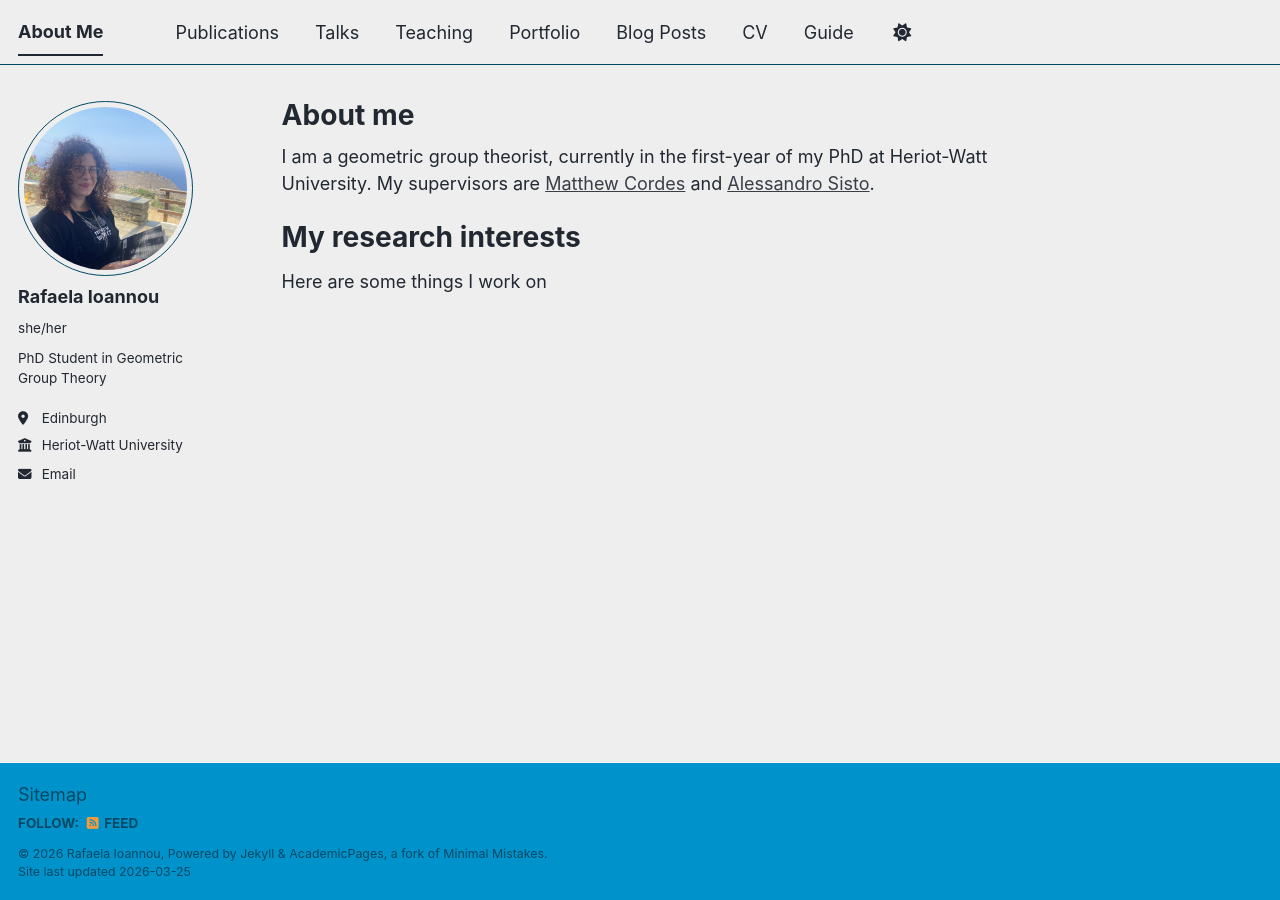
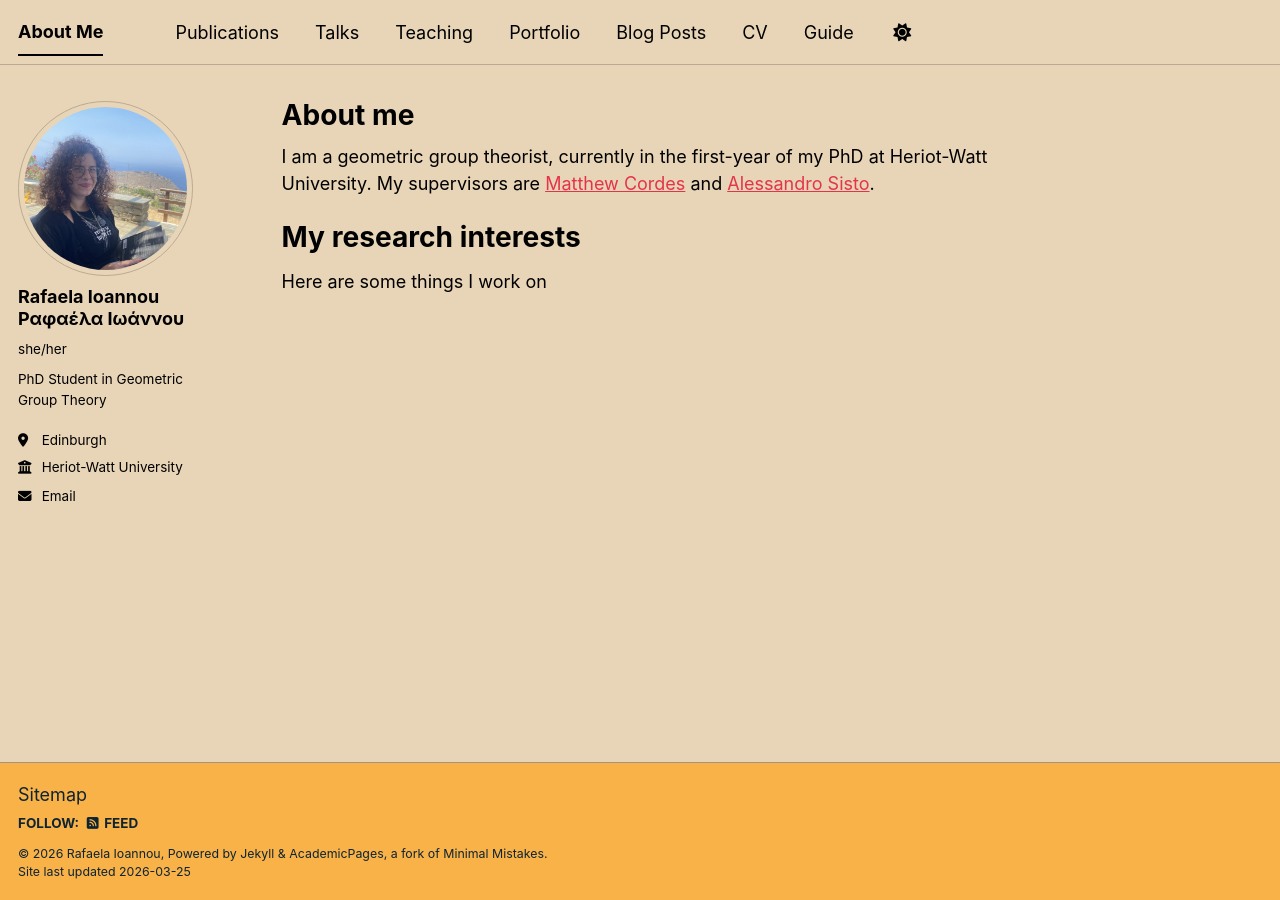
Before and after one commit to rafaela-ioannou/rafaela-ioannou.github.io, a Jekyll site: the page built from _pages/about.md, in a window 1280 px wide. Built offline with Jekyll 4.4.1, drawn with Linux system fonts in a browser that asks for light colours; a script bundle is joined from its source files by our own code; library files that are not in the unit come from our copies.

Commit message:
Changed theme and added greek

```diff
--- a/_config.yml
+++ b/_config.yml
@@ -8,7 +8,7 @@
 
 # Basic Site Settings
 locale                   : "en-GB"
-site_theme               : "air" # The available themes options are "default", "air", "sunrise", "mint", "dirt" and "contrast"
+site_theme               : "sunrise" # The available themes options are "default", "air", "sunrise", "mint", "dirt" and "contrast"
 title                    : "About Me"
 title_separator          : "-"
 name                     : &name "Rafaela Ioannou"
@@ -24,7 +24,7 @@ repository               : "rafaela-ioannou/rafaela-ioannou.github.io"
 author:
   # Biographic information
   avatar           : "profile2.png"
-  name             : "Rafaela Ioannou" #"Ραφαέλα Ιωάννου"
+  name             : "Rafaela Ioannou  Ραφαέλα Ιωάννου" #"Ραφαέλα Ιωάννου"
   pronouns         : "she/her"
   bio              : "PhD Student in Geometric Group Theory"
   location         : "Edinburgh"
```
